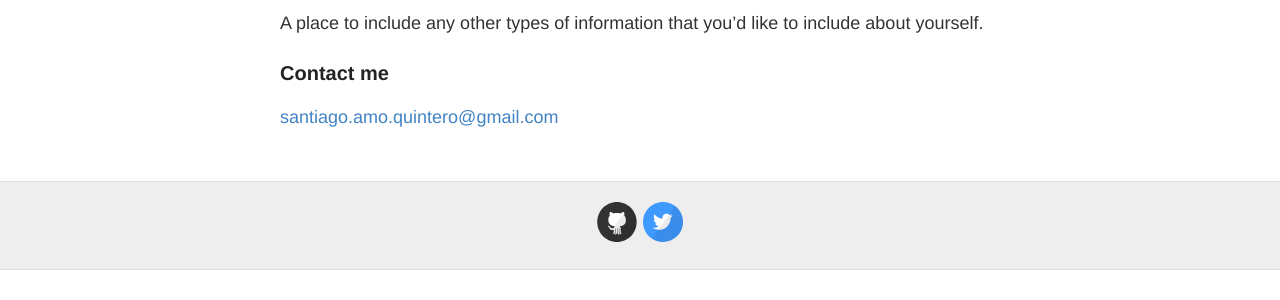
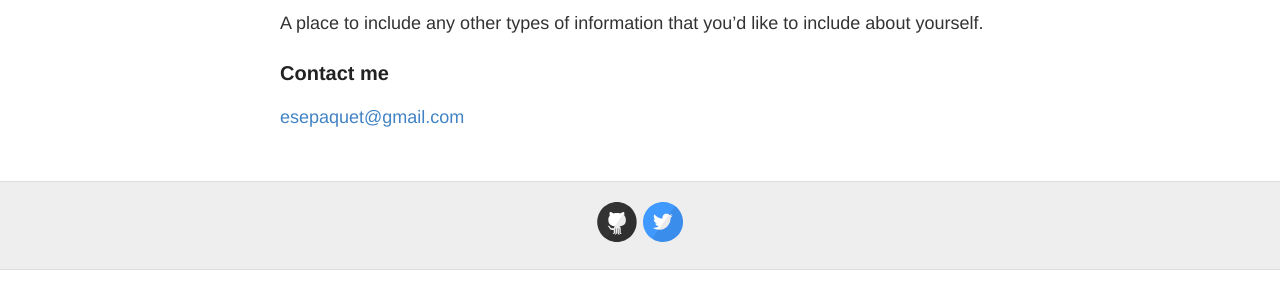
Before and after one commit to JetGI/PacoBocanegra.github.io, a Jekyll site: the page built from about.md, in a window 1280 px wide. Shown: the part 310-610 px from the top of the page. Built offline with Jekyll 4.4.1, drawn with Linux system fonts in a browser that asks for light colours.

Commit message:
Update about.md

```diff
--- a/about.md
+++ b/about.md
@@ -12,4 +12,4 @@ A place to include any other types of information that you'd like to include abo
 
 ### Contact me
 
-[santiago.amo.quintero@gmail.com](mailto:santiago.amo.quintero@gmail.com)
+[esepaquet@gmail.com](mailto:esepaquet@gmail.com)
```
